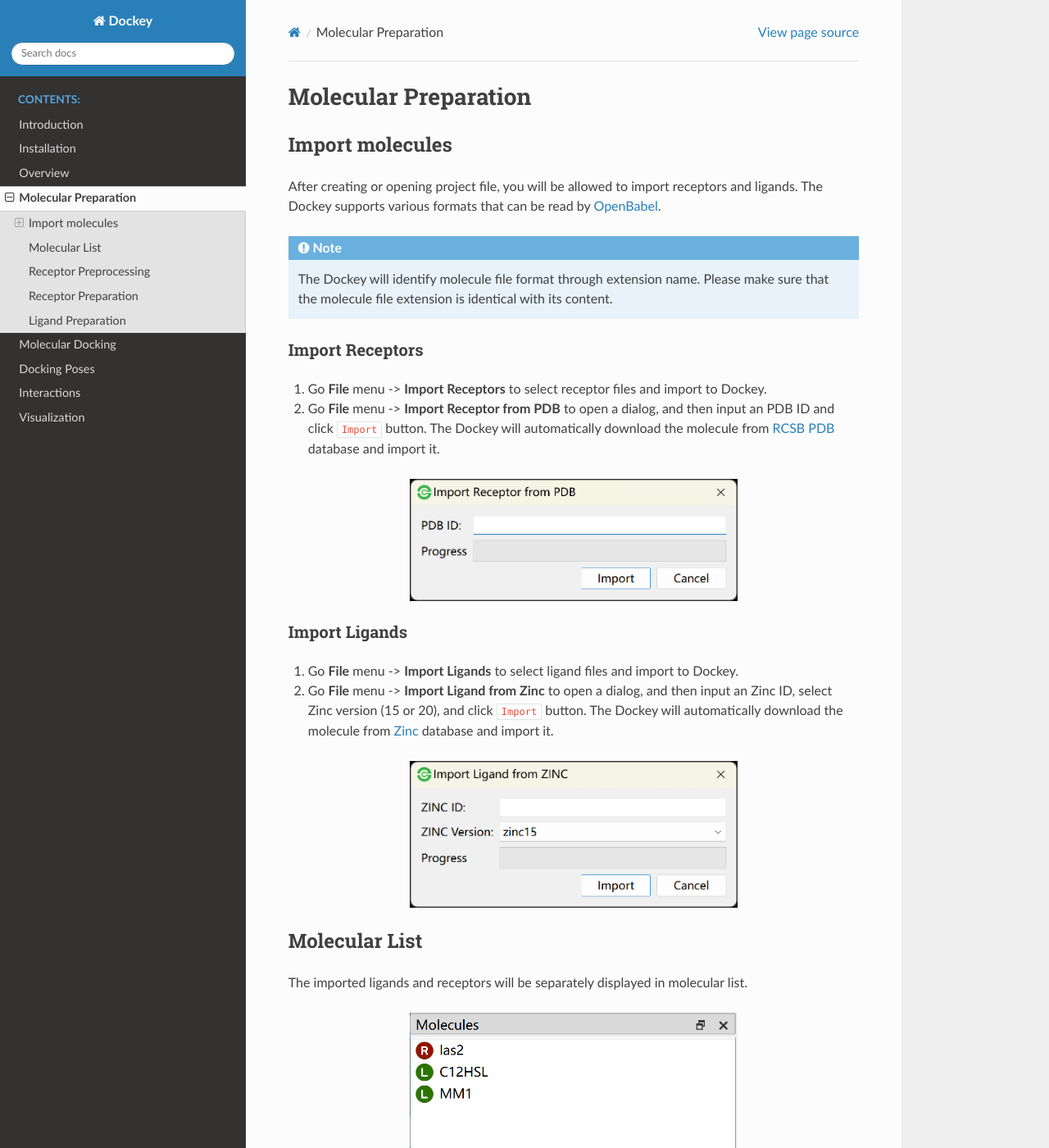
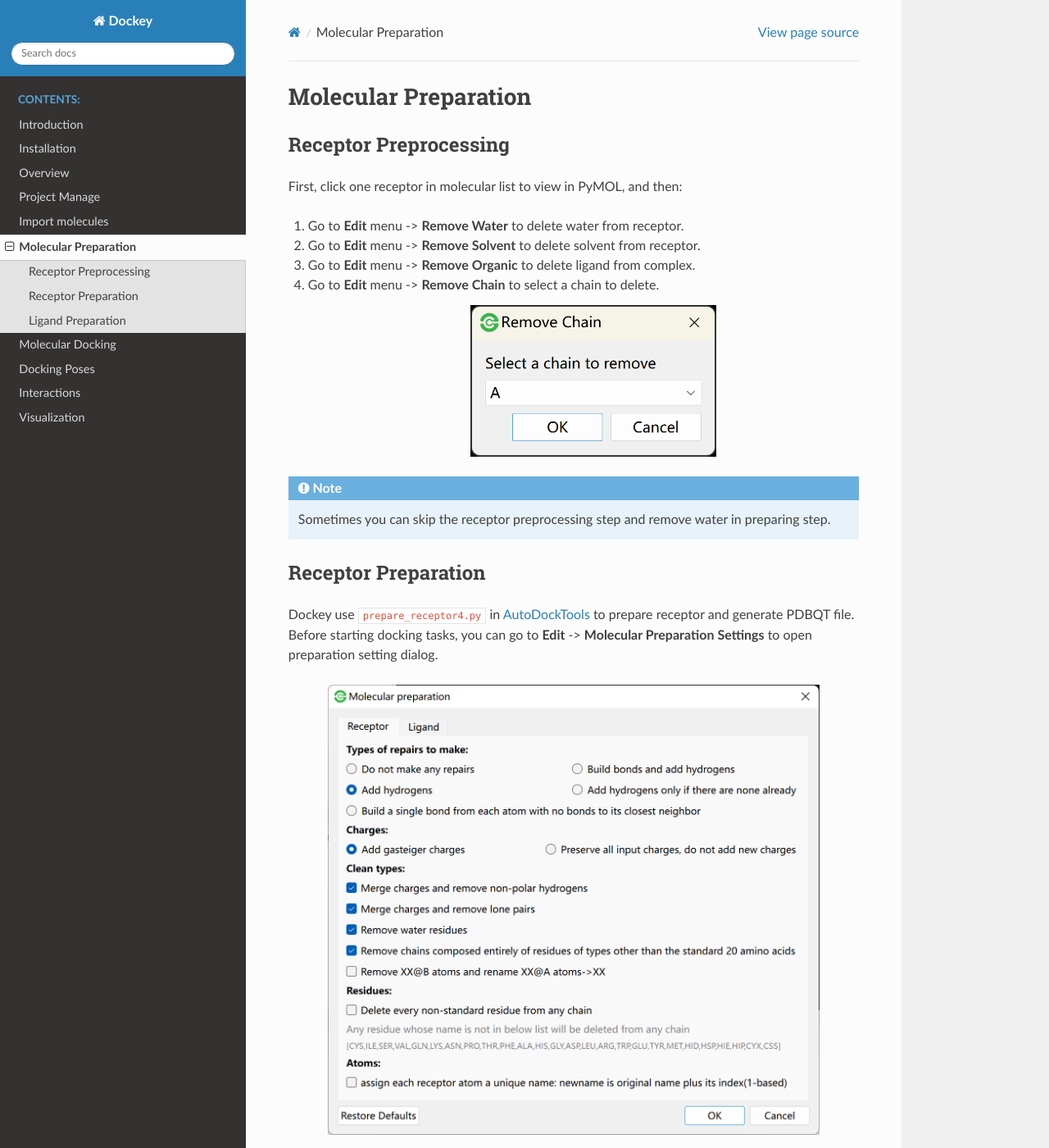
Before and after one commit to lmdu/dockey, a Sphinx documentation site: the page built from docs/source/prepare.rst, in a window 1280 px wide and 1400 px high. Shown: the whole window at 82% size. Built offline with Sphinx 7.4.7 and the Read the Docs theme 2.0.0, drawn with Linux system fonts in a browser that asks for light colours; some of the changed text lies outside the part shown.

Commit message:
update docs

```diff
--- a/docs/source/index.rst
+++ b/docs/source/index.rst
@@ -22,6 +22,8 @@
    introduction
    installation
    overview
+   project
+   input
    prepare
    docking
    pose
--- /dev/null
+++ b/docs/source/input.rst
@@ -0,0 +1,62 @@
+Import molecules
+================
+
+After creating or opening project file, you will be allowed to import receptors and ligands. The Dockey supports various formats that can be read by `OpenBabel <http://openbabel.org/docs/current/FileFormats/Overview.html>`_.
+
+.. note::
+
+	The Dockey will identify molecule file format through extension name. Please make sure that the molecule file extension is identical with its content.
+
+Import Receptors
+----------------
+
+#. Go **File** menu -> **Import Receptors** to select receptor files and import to Dockey.
+#. Go **File** menu -> **Import Receptor from PDB** to open a dialog, and then input an PDB ID and click ``Import`` button. The Dockey will automatically download the molecule from `RCSB PDB <https://www.rcsb.org/>`_ database and import it.
+
+.. rst-class:: wy-text-center
+
+	|pdb|
+
+Import Ligands
+--------------
+
+#. Go **File** menu -> **Import Ligands** to select ligand files and import to Dockey.
+#. Go **File** menu -> **Import Ligand from Zinc** to open a dialog, and then input an Zinc ID, select Zinc version (15 or 20), and click ``Import`` button. The Dockey will automatically download the molecule from `Zinc <https://zinc.docking.org/>`_ database and import it.
+
+.. rst-class:: wy-text-center
+
+	|zinc|
+
+Molecular List
+--------------
+
+The imported ligands and receptors will be separately displayed in molecular list.
+
+.. rst-class:: wy-text-center
+
+	|mol|
+
+The molecular list has right-click menu. You can use **Import Receptors** and **Import Ligands** in menu list to import receptor and ligand files.
+
+.. rst-class:: wy-text-center
+
+	|molmenu|
+
+You also allowed to use **Delete** to remove current selected molecule and **Delete All** to remove all molecules from Dockey.
+
+You can use **View Details** to obtain detailed information of molecule including number of atoms, bonds, heavy atoms, residues and rotors, formula, molecular weight as well as calculated *logp*.
+
+.. rst-class:: wy-text-center
+
+	|molinfo|
+
+.. |pdb| image:: _static/pdb.png
+	:width: 400
+.. |zinc| image:: _static/zinc.png
+	:width: 400
+.. |mol| image:: _static/molecules.png
+	:width: 400
+.. |molmenu| image:: _static/molmenus.png
+	:width: 400
+.. |molinfo| image:: _static/molinfo.png
+	:width: 400
--- a/docs/source/introduction.rst
+++ b/docs/source/introduction.rst
@@ -5,7 +5,7 @@ Computer-aided drug design (CADD) has become one of the most efficient methods t
 
 Its features include:
 
-- Support for pdb, mol, mol2, sdf and other formats that can be identified by `OpenBabel <http://openbabel.org/docs/current/FileFormats/Overview.html>`_).
+- Support for pdb, mol, mol2, sdf and other formats that can be identified by OpenBabel
 - Support for Windows, Linux and MacOS systems
 - Applicable to AutoDock4, AutoDock Vina and QuickVina-W
 - Automatically dock thousands of ligands to multiple receptors in parallel
--- a/docs/source/prepare.rst
+++ b/docs/source/prepare.rst
@@ -1,62 +1,10 @@
 Molecular Preparation
 =====================
-
-Import molecules
-----------------
-
-After creating or opening project file, you will be allowed to import receptors and ligands. The Dockey supports various formats that can be read by `OpenBabel <http://openbabel.org/docs/current/FileFormats/Overview.html>`_.
-
-.. note::
-
-	The Dockey will identify molecule file format through extension name. Please make sure that the molecule file extension is identical with its content.
-
-Import Receptors
-~~~~~~~~~~~~~~~~
-
-#. Go **File** menu -> **Import Receptors** to select receptor files and import to Dockey.
-#. Go **File** menu -> **Import Receptor from PDB** to open a dialog, and then input an PDB ID and click ``Import`` button. The Dockey will automatically download the molecule from `RCSB PDB <https://www.rcsb.org/>`_ database and import it.
-
-.. rst-class:: wy-text-center
-
-	|pdb|
-
-Import Ligands
-~~~~~~~~~~~~~~
-
-#. Go **File** menu -> **Import Ligands** to select ligand files and import to Dockey.
-#. Go **File** menu -> **Import Ligand from Zinc** to open a dialog, and then input an Zinc ID, select Zinc version (15 or 20), and click ``Import`` button. The Dockey will automatically download the molecule from `Zinc <https://zinc.docking.org/>`_ database and import it.
-
-.. rst-class:: wy-text-center
-
-	|zinc|
-
-Molecular List
---------------
-
-The imported ligands and receptors will be separately displayed in molecular list.
-
-.. rst-class:: wy-text-center
-
-	|mol|
-
-The molecular list has right-click menu. You can use **Import Receptors** and **Import Ligands** in menu list to import receptor and ligand files.
-
-.. rst-class:: wy-text-center
-
-	|molmenu|
-
-You also allowed to use **Delete** to remove current selected molecule and **Delete All** to remove all molecules from Dockey.
-
-You can use **View Details** to obtain detailed information of molecule including number of atoms, bonds, heavy atoms, residues and rotors, formula, molecular weight as well as calculated *logp*.
-
-.. rst-class:: wy-text-center
-
-	|molinfo|
 
 Receptor Preprocessing
 ----------------------
 
-First, click one receptor in molecular list to view in PyMOL view, and then:
+First, click one receptor in molecular list to view in PyMOL, and then:
 
 #. Go to **Edit** menu -> **Remove Water** to delete water from receptor.
 #. Go to **Edit** menu -> **Remove Solvent** to delete solvent from receptor.
@@ -67,22 +15,43 @@ First, click one receptor in molecular list to view in PyMOL view, and then:
 
 		|delchain|
 
+.. note::
+
+	Sometimes you can skip the receptor preprocessing step and remove water in preparing step.
+
 Receptor Preparation
 --------------------
+
+Dockey use ``prepare_receptor4.py`` in `AutoDockTools <https://github.com/lmdu/AutoDockTools_py3>`_ to prepare receptor and generate PDBQT file. Before starting docking tasks, you can go to **Edit** -> **Molecular Preparation Settings** to open preparation setting dialog.
+
+.. rst-class:: wy-text-center
+
+	|mpr|
+
+The paramter description can be found `here <https://github.com/lmdu/AutoDockTools_py3/blob/master/AutoDockTools/Utilities24/prepare_receptor4.py>`_.
 
 Ligand Preparation
 ------------------
 
+You can use ``prepare_ligand4.py`` in `AutoDockTools <https://github.com/lmdu/AutoDockTools_py3>`_ or `Meeko <https://github.com/forlilab/Meeko>`_ to prepare ligands and generate PDBQT file. Before starting docking tasks, you can go to **Edit** -> **Molecular Preparation Settings** to open preparation setting dialog, and then click **Ligand** tab to switch to ligand preparation setting page.
 
-.. |pdb| image:: _static/pdb.png
-	:width: 400
-.. |zinc| image:: _static/zinc.png
-	:width: 400
-.. |mol| image:: _static/molecules.png
-	:width: 400
-.. |molmenu| image:: _static/molmenus.png
-	:width: 400
-.. |molinfo| image:: _static/molinfo.png
-	:width: 400
+Select ``prepare_ligand4`` as ligand preparation tool, you will see the parameters for prepare_ligand4. The parameter description can be found `here <https://github.com/lmdu/AutoDockTools_py3/blob/master/AutoDockTools/Utilities24/prepare_ligand4.py>`_.
+
+.. rst-class:: wy-text-center
+
+	|mpl|
+
+Select ``Meeko`` as ligand preparation tool, you will see the parameters for Meeko.
+
+.. rst-class:: wy-text-center
+
+	|mpm|
+
 .. |delchain| image:: _static/delchain.png
 	:width: 300
+.. |mpr| image:: _static/mpr.png
+	:width: 600
+.. |mpl| image:: _static/mpl.png
+	:width: 600
+.. |mpm| image:: _static/mpm.png
+	:width: 600
```
Also changed, not shown: docs/source/_static/mpl.png (added), docs/source/_static/mpm.png (added), docs/source/_static/mpr.png (added), 1 other file.
